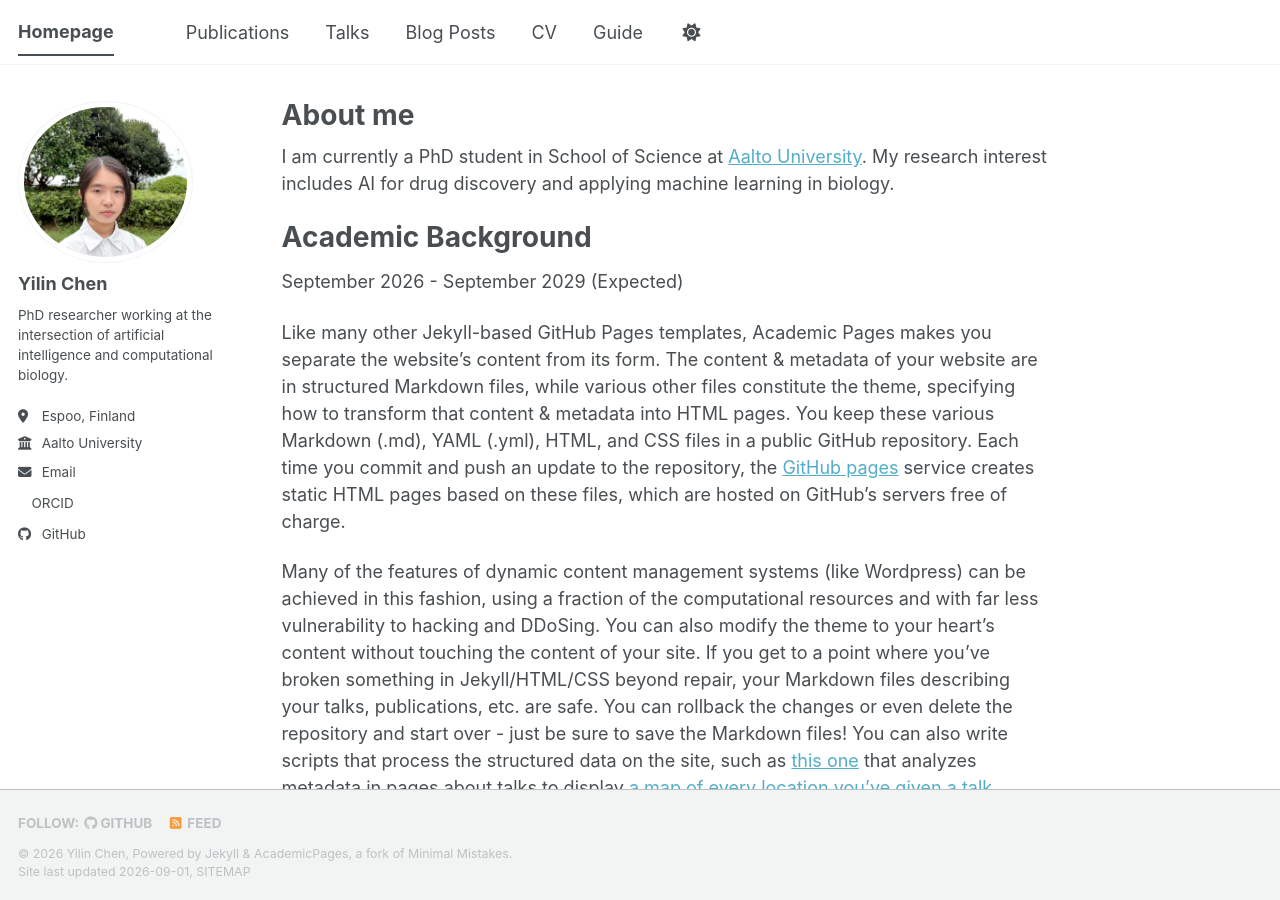
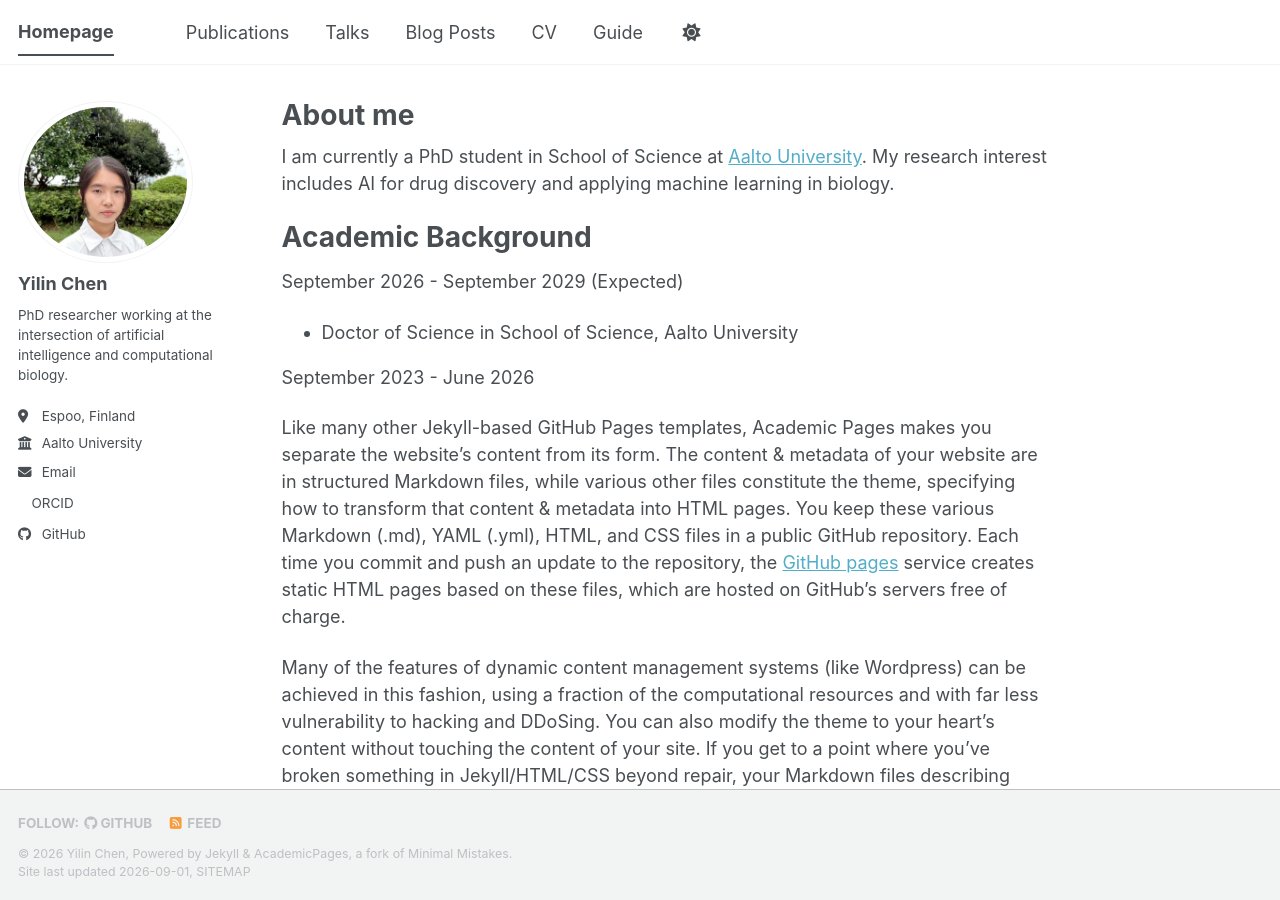
Before and after one commit to yilinchen1205/yilinchen.github.io, a Jekyll site: the page built from _pages/about.md, in a window 1280 px wide and 900 px high. Built offline with Jekyll 4.4.1, drawn with Linux system fonts in a browser that asks for light colours; a style sheet for code colours, icons or effects is not loaded.

Commit message:
Update about.md

```diff
--- a/_pages/about.md
+++ b/_pages/about.md
@@ -12,6 +12,10 @@ I am currently a PhD student in School of Science at [Aalto University](https://
 Academic Background
 ======
 September 2026 - September 2029 (Expected)
+* Doctor of Science in School of Science, Aalto University
+
+September 2023 - June 2026
+
 
 Like many other Jekyll-based GitHub Pages templates, Academic Pages makes you separate the website's content from its form. The content & metadata of your website are in structured Markdown files, while various other files constitute the theme, specifying how to transform that content & metadata into HTML pages. You keep these various Markdown (.md), YAML (.yml), HTML, and CSS files in a public GitHub repository. Each time you commit and push an update to the repository, the [GitHub pages](https://pages.github.com/) service creates static HTML pages based on these files, which are hosted on GitHub's servers free of charge.
 
```
